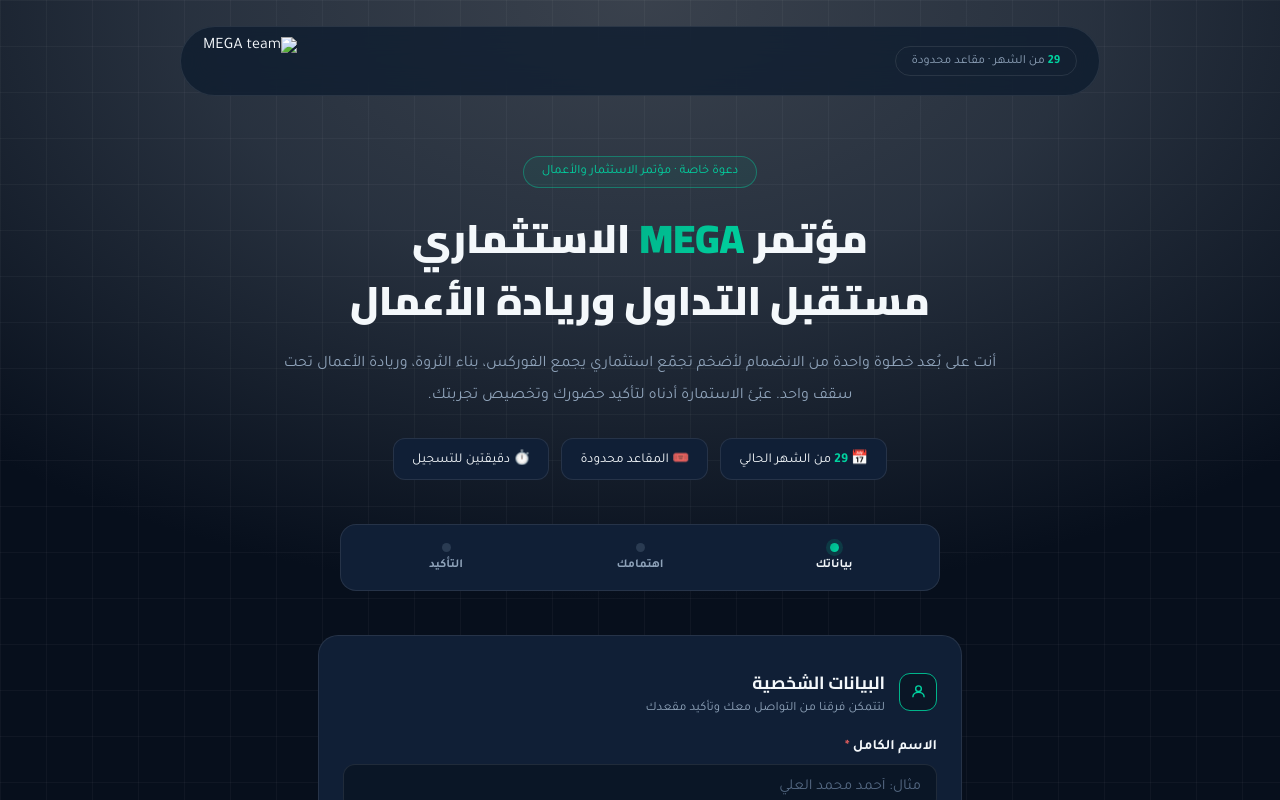
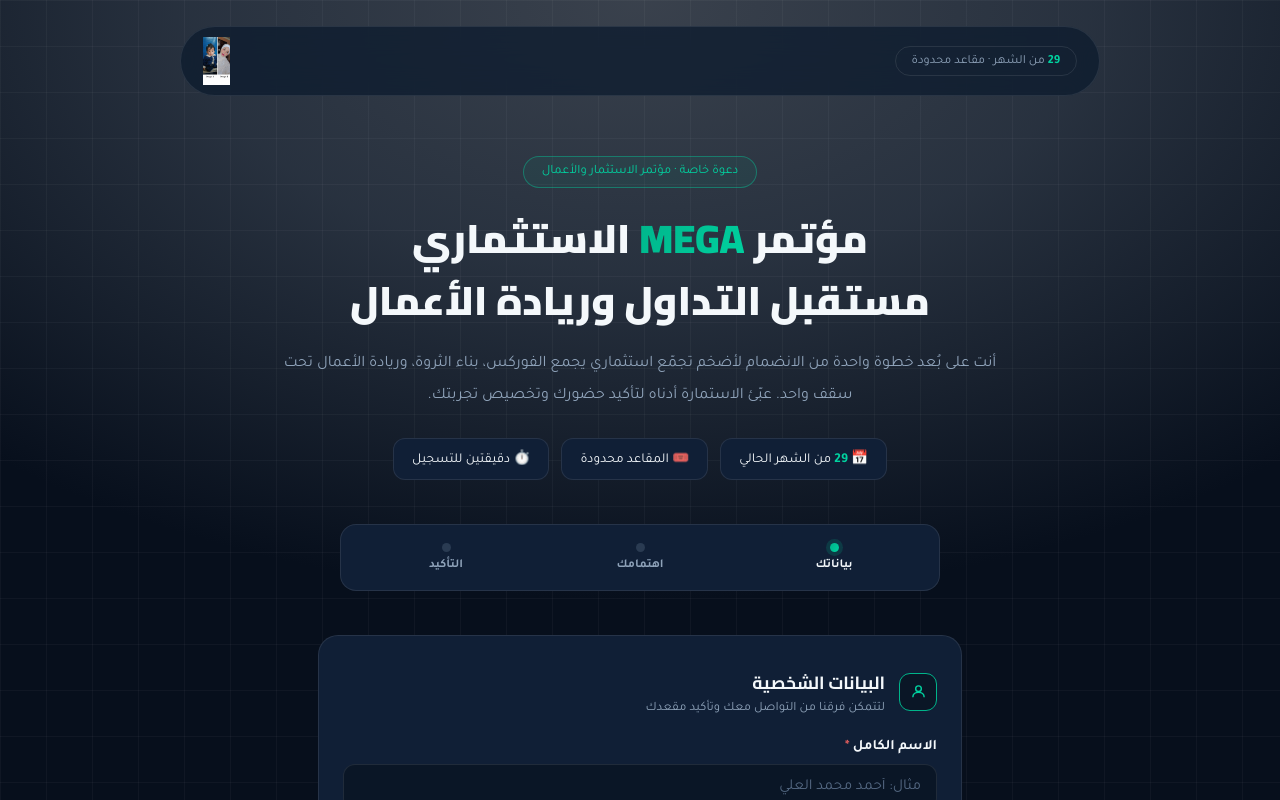
Before and after one commit to mmdllm739-hub/Trading-Questionnaire, a website: page index.html in a window 1280 px wide. Shown: the top 800 px of the page. Drawn offline with Linux system fonts and the light colour scheme.

Commit message:
Fix logo 404 by using proper english filename

```diff
--- a/index.html
+++ b/index.html
@@ -183,7 +183,7 @@
   <div class="navbar">
     <div class="nav-tag"><b>29</b> من الشهر · مقاعد محدودة</div>
     <div class="nav-logo">
-      <img src="Screenshot%202026-08-24%20020449.png" alt="MEGA team" style="height: 48px; object-fit: contain;">
+      <img src="logo.jpg" alt="MEGA team" style="height: 48px; object-fit: contain;">
     </div>
   </div>
 
```
Also changed, not shown: logo.jpg (renamed from صورة.jpg).
